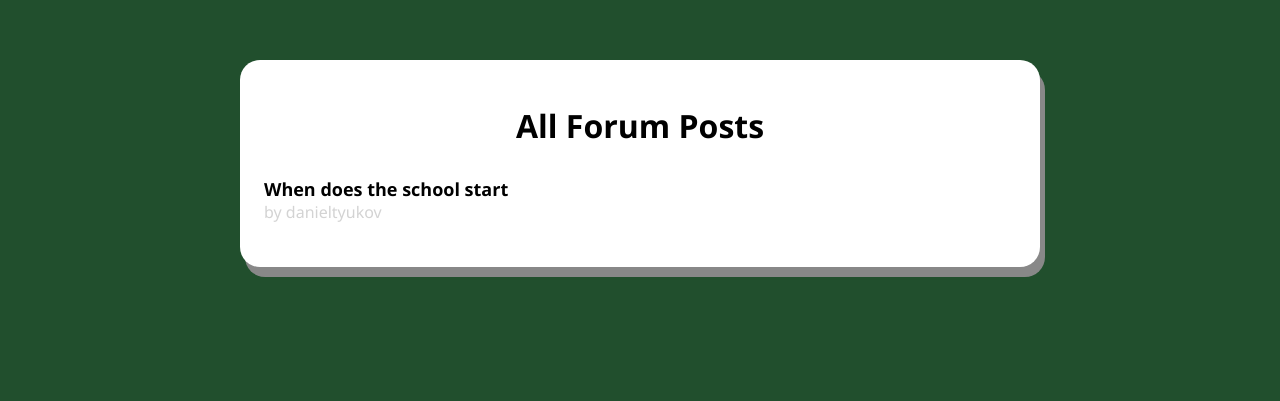
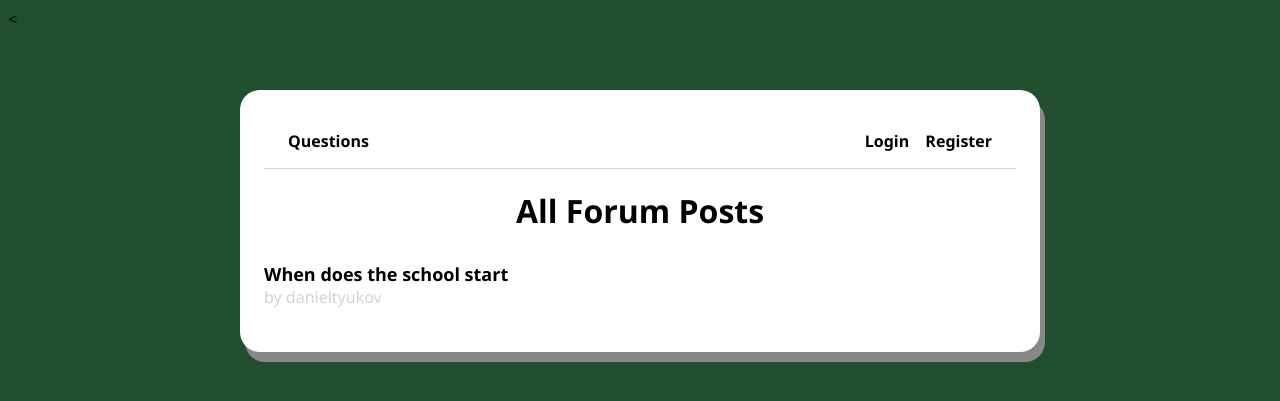
Before and after one commit to danieltyukov/aspire-school-forum, a Django app: page / in a window 1280 px wide. Shown: the top 401 px of the page. Run offline with Django 3.2, Linux system fonts and the light colour scheme; data comes from the database, SQL or seed files in the repository; both versions use the stored data as it was after the commit.

Commit message:
further front end updates

```diff
--- a/main/static/css/style.css
+++ b/main/static/css/style.css
@@ -12,6 +12,11 @@ a {
     text-decoration: none;
 }
 
+ul {
+    list-style: none;
+    padding: 0;
+}
+
 .main {
     max-width: 800px;
     margin: 60px auto;
@@ -20,6 +25,32 @@ a {
     background-color: white;
 
     box-shadow: 5px 10px #888888;
+}
+
+.navbar {
+    display: flex;
+    flex-direction: row;
+    justify-content: space-between;
+    padding: 0 24px;
+
+    border-bottom: 1px solid lightgray;
+}
+
+.user-menu ul li a,
+.main-menu ul li a {
+    color: black;
+    font-weight: 700;
+}
+
+.user-menu ul li a:hover,
+.main-menu ul li a:hover {
+    text-decoration: underline;
+}
+
+
+.user-menu ul li {
+    display: inline;
+    margin-left: 12px;
 }
 
 .page {
--- a/main/templates/layouts/page.html
+++ b/main/templates/layouts/page.html
@@ -2,6 +2,7 @@
 <!DOCTYPE html>
 <html lang="en" dir="ltr">
 <head>
+    <
     <meta charset="UTF-8">
     <meta http-equiv="X-UA-Compatible" content="IE=edge">
     <meta name="viewport" content="width=device-width, initial-scale=1.0">
@@ -10,6 +11,7 @@
 </head>
 <body>
     <div class="main">
+        {% include 'navbar.html' %}
         {% block content %}
         {% endblock %}
     </div>
--- /dev/null
+++ b/main/templates/navbar.html
@@ -0,0 +1,34 @@
+<nav class="navbar">
+    <div class="main-menu">
+        <ul>
+            <li>
+                <a href="% url 'index' %">Questions</a>
+            </li>
+        </ul>
+    </div>
+    <div class="user-menu">
+        <ul>
+            {% if user.is_authenticated %}
+
+            <li>
+                <a href="#">Ask Question</a>
+            </li>
+
+            <li>
+                <a href="#">Logout</a>
+            </li>
+
+            {% else %}
+
+            <li>
+                <a href="#">Login</a>
+            </li>
+            <li>
+                <a href="#">Register</a>
+            </li>
+
+            {% endif %}
+        </ul>
+
+    </div>
+</nav>
--- a/main/views.py
+++ b/main/views.py
@@ -1,5 +1,11 @@
 from django.shortcuts import render
 from .models import Question
+
+
+def registerPage(request):
+    context = {
+    }
+    return render(request, "register.html", context)
 
 
 def homePage(request):
@@ -9,5 +15,6 @@ def homePage(request):
     }
     return render(request, 'homepage.html', context)
 
+
 def questionPage(request, id):
     return None
```
Also changed, not shown: db.sqlite3, main/templates/register.html (added).
